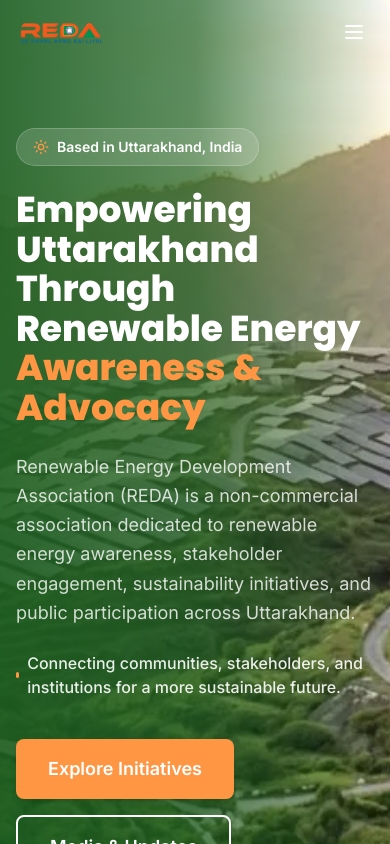
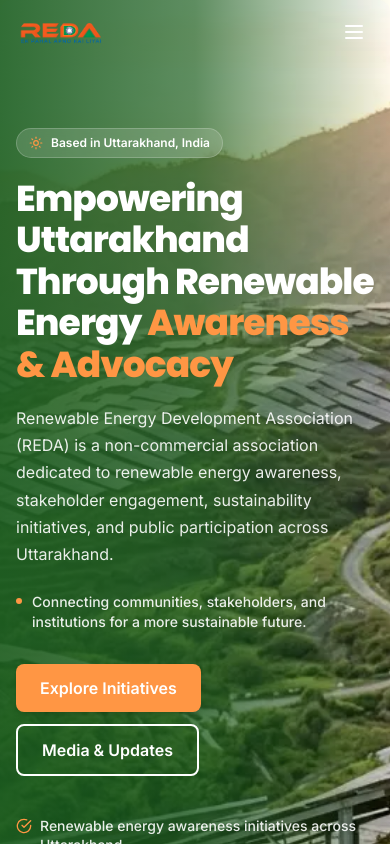
Before and after one commit to Bhogla/REDA, a React (Vite) app: page / in a window 390 px wide. Shown: the top 844 px of the page. Built offline with nearby package versions, Linux system fonts and the light colour scheme.

Commit message:
Refine hero section layout and responsiveness

```diff
--- a/src/pages/Home.tsx
+++ b/src/pages/Home.tsx
@@ -177,35 +177,35 @@ export default function Home() {
         </div>
 
         <div className="relative z-10 max-w-7xl mx-auto w-full px-4 sm:px-6 lg:px-8 pt-32 pb-24">
-          <div className="max-w-2xl">
-            <span className="inline-flex items-center gap-2 bg-white/15 backdrop-blur text-white text-sm font-semibold px-4 py-2 rounded-full mb-6 border border-white/20">
-              <Sun className="w-4 h-4 text-solar" />
+          <div className="max-w-xl lg:max-w-2xl">
+            <span className="inline-flex items-center gap-2 bg-white/15 backdrop-blur text-white text-xs sm:text-sm font-semibold px-3 sm:px-4 py-1.5 sm:py-2 rounded-full mb-5 sm:mb-6 border border-white/20">
+              <Sun className="w-3.5 h-3.5 sm:w-4 sm:h-4 text-solar" />
               Based in Uttarakhand, India
             </span>
-            <h1 className="text-4xl sm:text-5xl lg:text-6xl font-extrabold text-white leading-[1.1] mb-6">
+            <h1 className="text-4xl sm:text-5xl lg:text-6xl font-extrabold text-white leading-[1.15] sm:leading-[1.1] tracking-tight mb-5 sm:mb-6">
               Empowering Uttarakhand Through Renewable Energy <span className="text-solar">Awareness & Advocacy</span>
             </h1>
-            <p className="text-lg sm:text-xl text-white/80 leading-relaxed mb-6">
+            <p className="text-base sm:text-lg lg:text-xl text-white/90 leading-[1.7] max-w-[540px] lg:max-w-[600px] mb-6 sm:mb-8">
               Renewable Energy Development Association (REDA) is a non-commercial association dedicated to renewable energy awareness, stakeholder engagement, sustainability initiatives, and public participation across Uttarakhand.
             </p>
-            <p className="text-white/90 font-medium mb-10 flex items-center gap-2">
-              <span className="w-1.5 h-1.5 bg-solar rounded-full"></span>
+            <p className="text-sm sm:text-base text-white/90 font-medium mb-8 sm:mb-10 flex items-start sm:items-center gap-2.5">
+              <span className="w-1.5 h-1.5 bg-solar rounded-full shrink-0 mt-1.5 sm:mt-0"></span>
               Connecting communities, stakeholders, and institutions for a more sustainable future.
             </p>
-            <div className="flex flex-wrap gap-4">
-              <Button size="lg" onClick={() => navigate('initiatives')}>
+            <div className="flex flex-wrap items-center gap-3 sm:gap-4">
+              <Button onClick={() => navigate('initiatives')}>
                 Explore Initiatives
               </Button>
-              <Button size="lg" variant="outline-white" onClick={() => navigate('blog')}>
+              <Button variant="outline-white" onClick={() => navigate('blog')}>
                 Media & Updates
               </Button>
             </div>
 
-            <div className="mt-12 flex flex-wrap gap-6">
+            <div className="mt-10 sm:mt-12 flex flex-col sm:flex-row sm:flex-wrap gap-3 sm:gap-5">
               {benefits.map((b) => (
-                <div key={b} className="flex items-center gap-2 text-white/90 text-sm">
-                  <CheckCircle className="w-4 h-4 text-solar shrink-0" />
-                  {b}
+                <div key={b} className="flex items-start sm:items-center gap-2 text-white/90 text-sm font-medium">
+                  <CheckCircle className="w-4 h-4 text-solar shrink-0 mt-0.5 sm:mt-0" />
+                  <span className="leading-snug">{b}</span>
                 </div>
               ))}
             </div>
```
